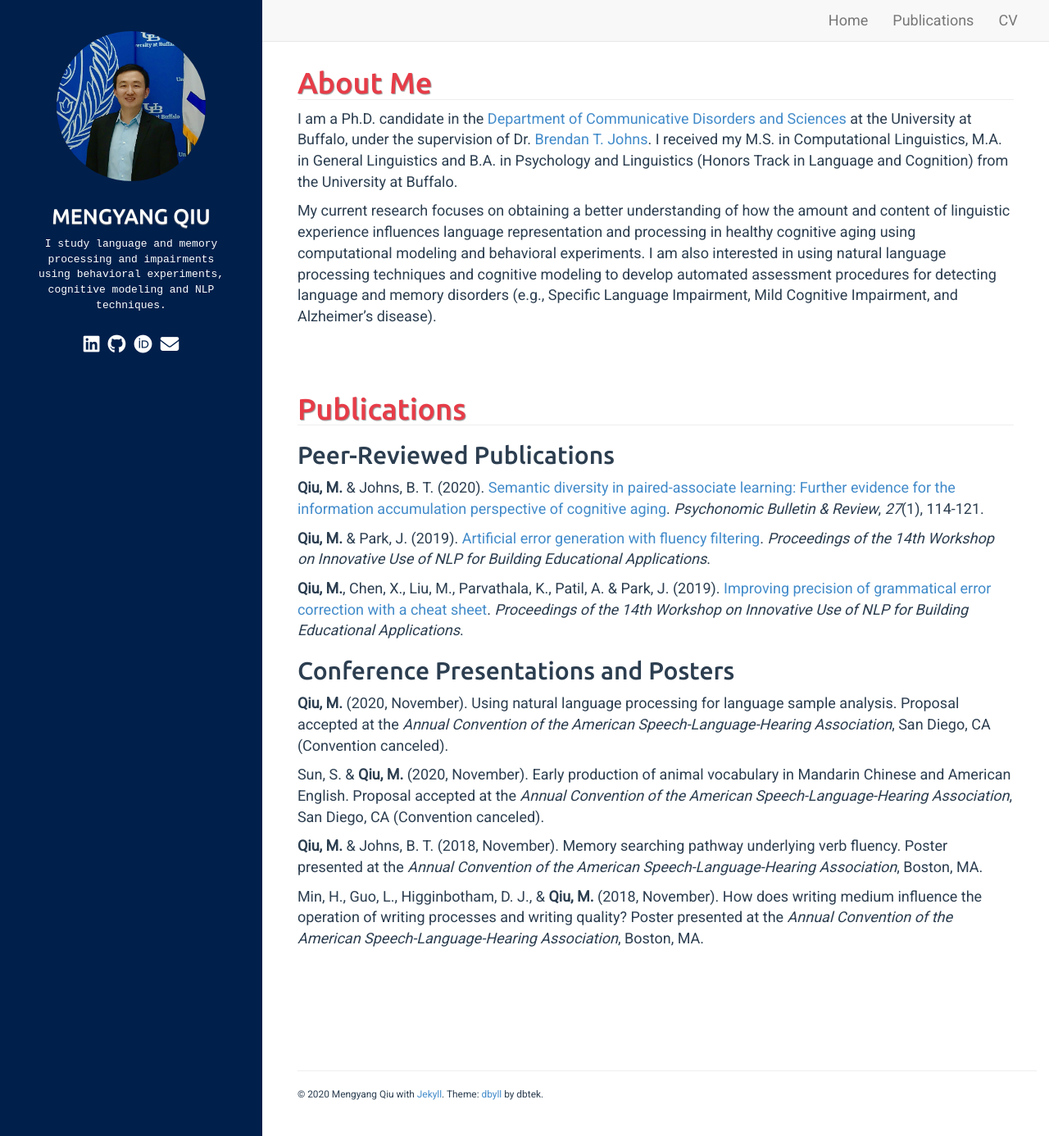
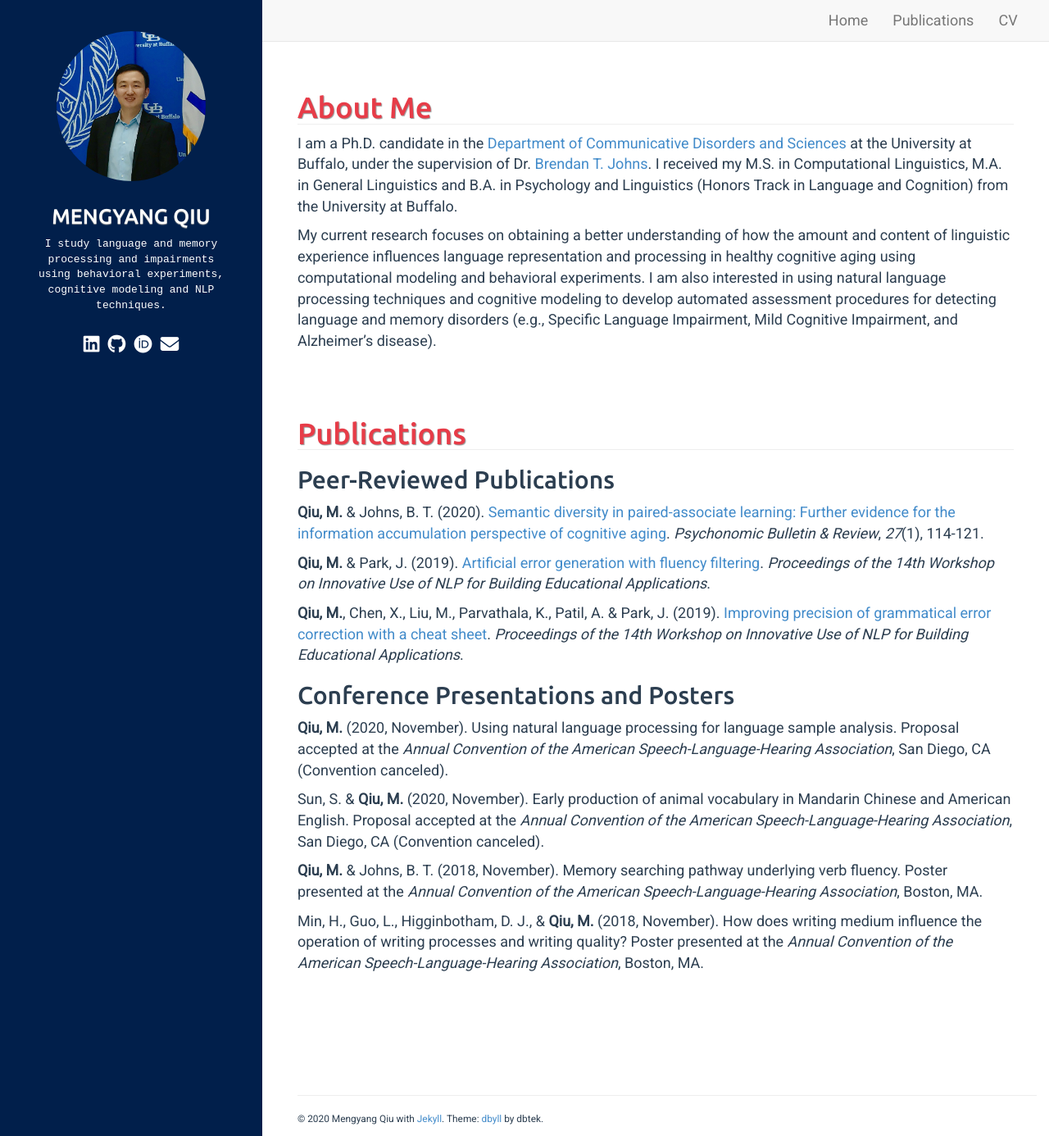
Before and after one commit to mengyangq/mengyangq.github.io, a Jekyll site: the page built from index.html, in a window 1280 px wide and 1386 px high. Shown: the whole window at 82% size. Built offline with Jekyll 4.4.1, drawn with Linux system fonts in a browser that asks for light colours; nearby versions of some CDN libraries; a style sheet for code colours, icons or effects is not loaded.

Commit message:
Update style.css

```diff
--- a/assets/css/style.css
+++ b/assets/css/style.css
@@ -7,7 +7,7 @@ body{
 
 .home_class{
 	padding-right: 3%;
-	/*padding-top: 60px;*/
+	padding-top: 30px;
 	padding-left: 3%;
 	padding-bottom: 120px;
 }
```
